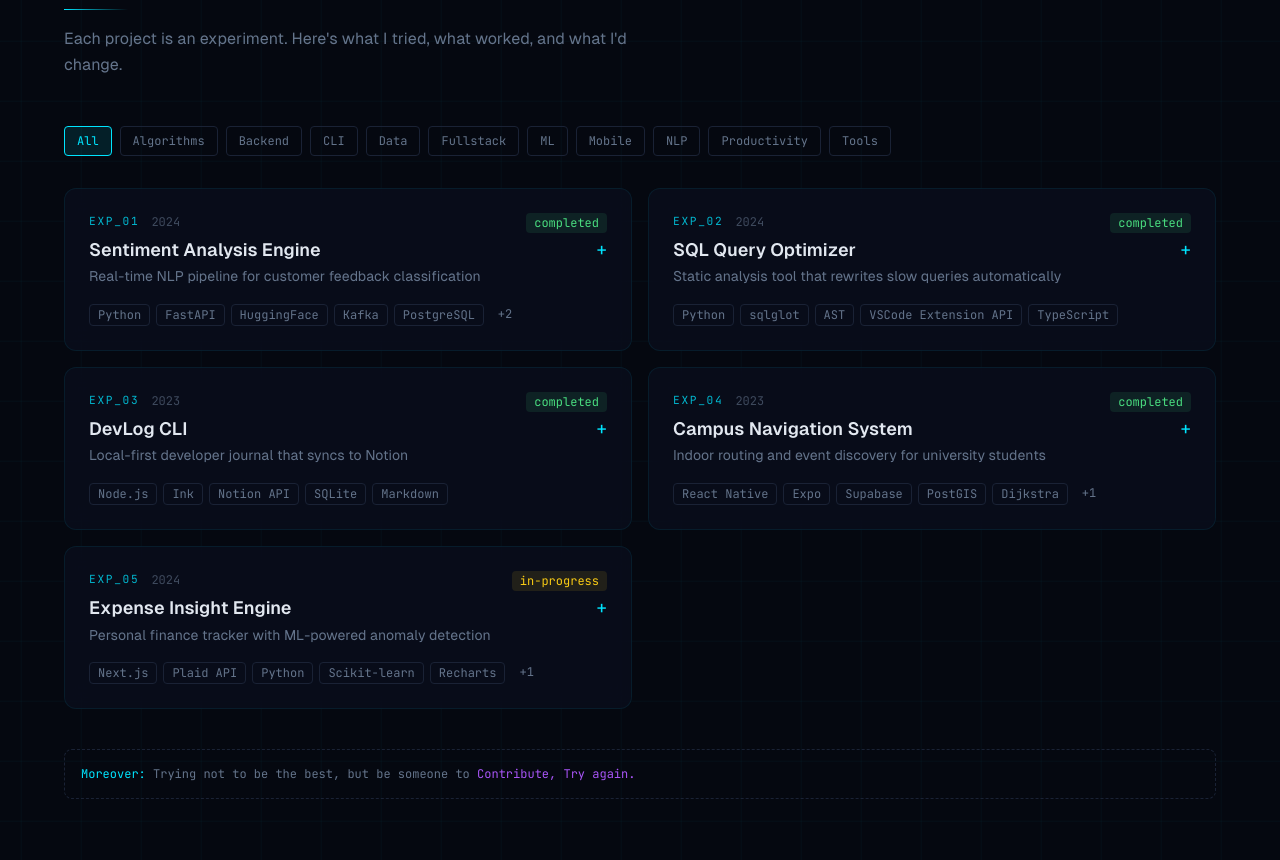
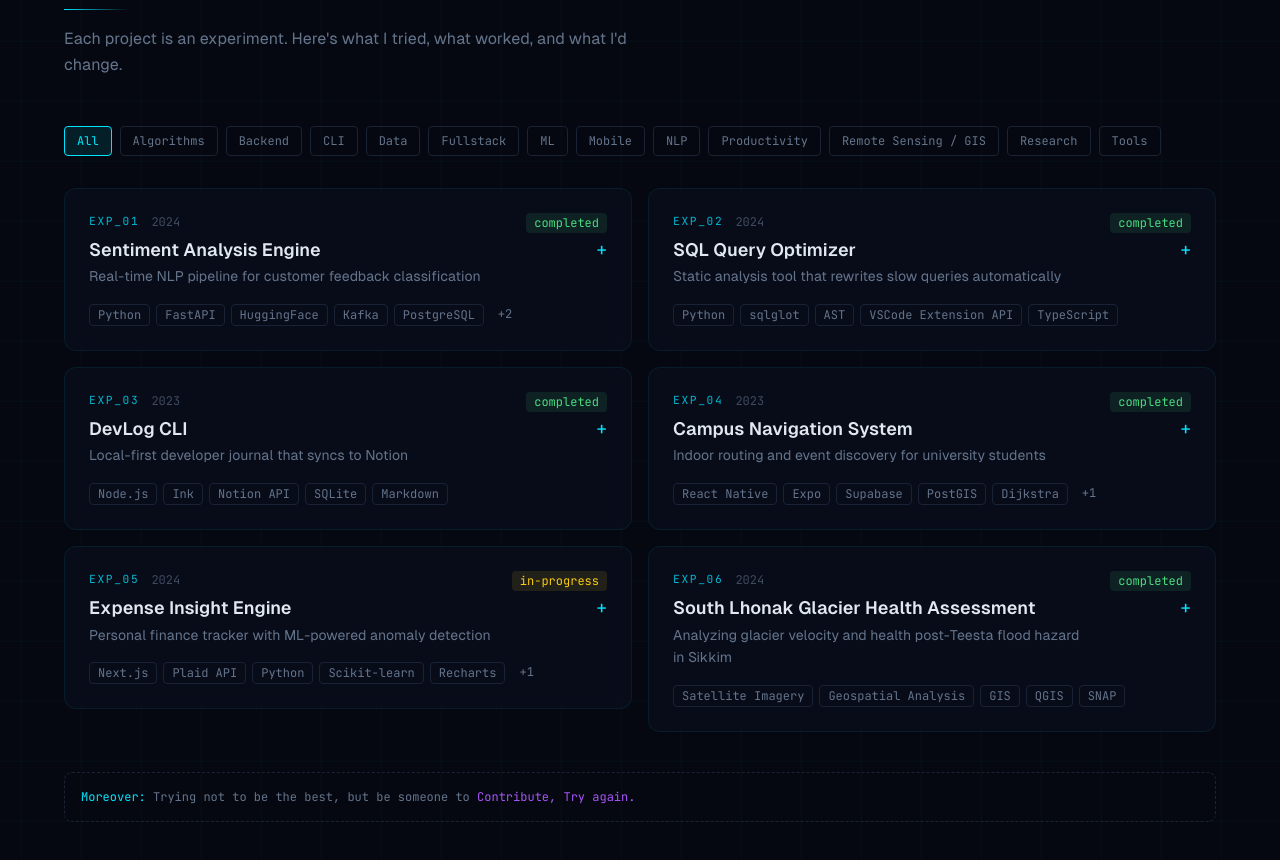
Before and after one commit to Subhadeep-Dhar/portfolio, a Next.js app: page / in a window 1280 px wide. Shown: the part 2800-3660 px from the top of the page. Built offline with nearby package versions, Linux system fonts and the light colour scheme.

Commit message:
research field added

```diff
--- a/src/data/projects.js
+++ b/src/data/projects.js
@@ -143,6 +143,30 @@ export const projects = [
       github: null,
     },
   },
+  {
+    id: 'south_lhonak_glacier',
+    title: 'South Lhonak Glacier Health Assessment',
+    tagline: 'Analyzing glacier velocity and health post-Teesta flood hazard in Sikkim',
+    problem:
+      'Rapid glacier changes and flood hazards make monitoring glacier health and predicting risks challenging.',
+    hypothesis:
+      'Remote sensing data combined with anomaly detection can identify accelerated glacier movement and areas of potential hazard without extensive field surveys.',
+    approach:
+      'Satellite imagery + digital elevation models (DEMs) for velocity mapping. K-means clustering for glacier zone classification; isolation forest for detecting abnormal velocity patterns.',
+    result:
+      'Initial analysis identified accelerated flow zones in the lower South Lhonak Glacier correlating with post-flood debris deposition, highlighting potential hazard zones.',
+    future:
+      'Integrate climate data to model seasonal glacier dynamics and predict flood risks. Develop early-warning alerts for downstream communities.',
+    tech: ['Satellite Imagery', 'Geospatial Analysis', 'GIS', 'QGIS', 'SNAP'],
+    tags: ['ML', 'Research', 'Remote Sensing / GIS'],
+    featured: false,
+    status: 'completed',
+    year: '2024',
+    links: {
+      demo: null,
+      github: null,
+    },
+  },
 ];
 
 // ─── Helper: get only featured projects for Case Studies ──────────
```
